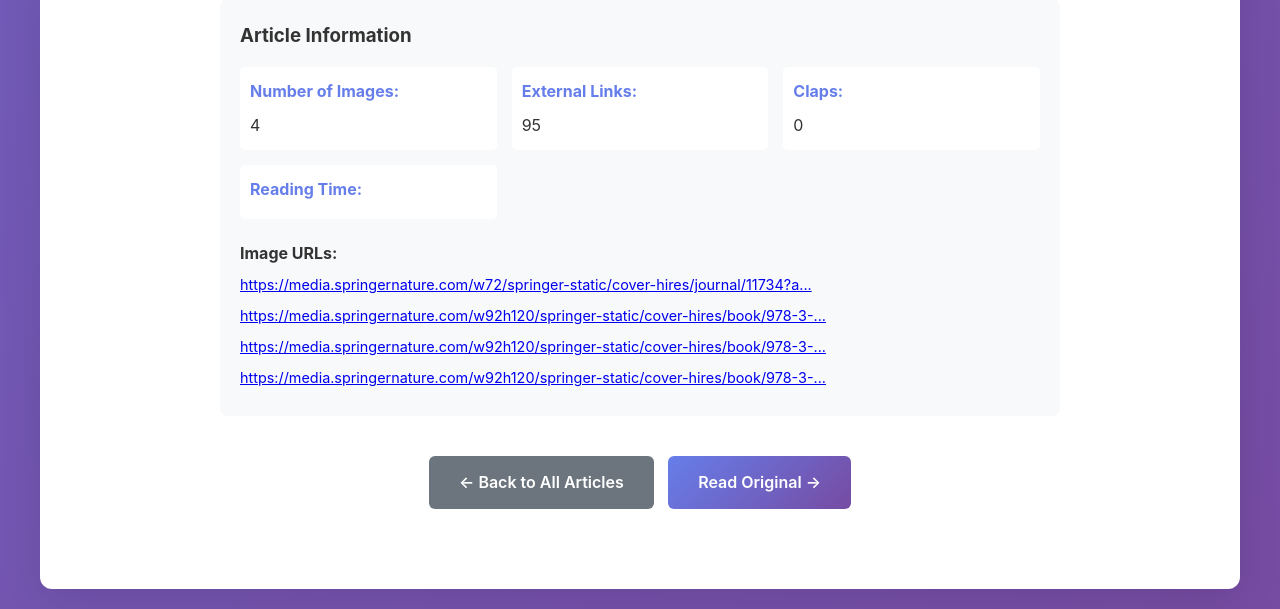
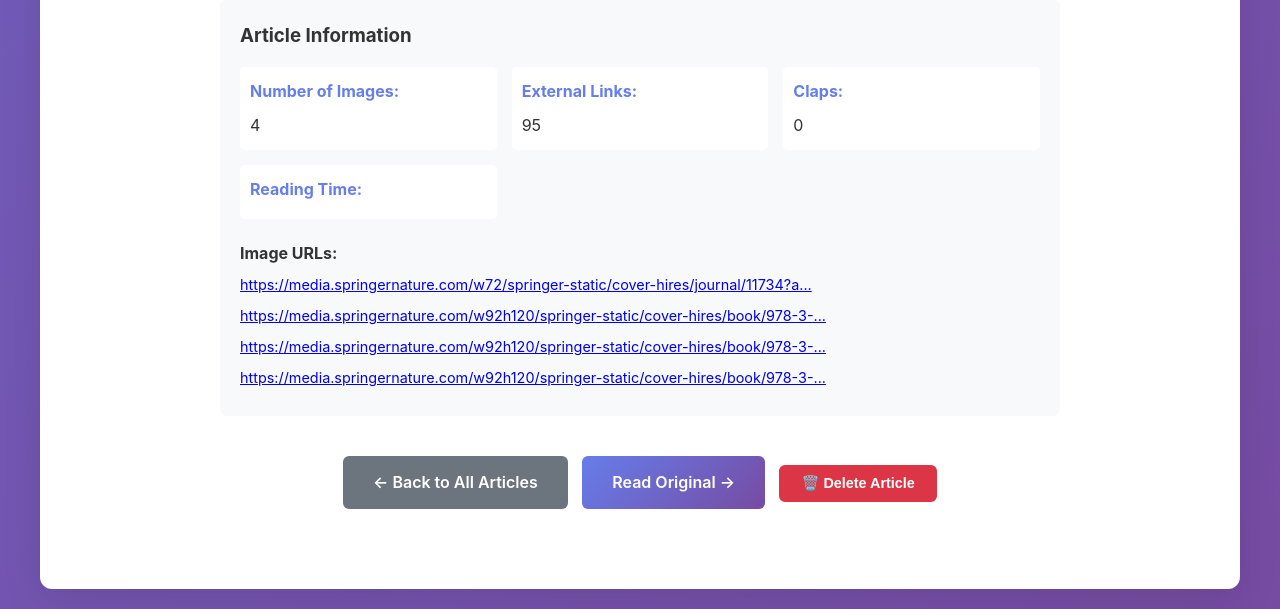
Before and after one commit to Yasir-Shah723/Scraper, a Flask app: page /article/1 in a window 1280 px wide. Shown: the part 4565-5174 px from the top of the page. Run offline with Flask 3, Linux system fonts and the light colour scheme.

Commit message:
ui update

```diff
--- a/app.py
+++ b/app.py
@@ -201,6 +201,33 @@
         })
 
     return render_template('articles.html', articles=articles, message=f'Found {len(articles)} article(s)')
+
+@app.route('/article/delete/<int:article_id>', methods=['POST'])
+def delete_article(article_id):
+    """Delete an article from CSV"""
+    try:
+        global articles_df
+        load_articles()
+
+        if articles_df is None or articles_df.empty:
+            return jsonify({'success': False, 'message': 'No articles found'}), 404
+
+        if article_id < 0 or article_id >= len(articles_df):
+            return jsonify({'success': False, 'message': 'Article not found'}), 404
+
+        # Remove the article from DataFrame
+        articles_df = articles_df.drop(articles_df.index[article_id])
+
+        # Reset index to maintain sequential IDs
+        articles_df.reset_index(drop=True, inplace=True)
+
+        # Save updated DataFrame to CSV
+        articles_df.to_csv(CSV_FILE, index=False, encoding='utf-8')
+
+        return jsonify({'success': True, 'message': 'Article deleted successfully'}), 200
+
+    except Exception as e:
+        return jsonify({'success': False, 'message': f'Error deleting article: {str(e)}'}), 500
 
 @app.route('/article/<int:article_id>')
 def article_detail(article_id):
--- a/static/style.css
+++ b/static/style.css
@@ -181,6 +181,25 @@
 .btn-link:hover {
     background: #667eea;
     color: white;
+}
+
+.btn-delete {
+    background: #dc3545;
+    color: white;
+    padding: 8px 20px;
+    border: 2px solid #dc3545;
+    font-size: 0.9em;
+}
+
+.btn-delete:hover:not(:disabled) {
+    background: #c82333;
+    border-color: #bd2130;
+    transform: translateY(-1px);
+}
+
+.btn-delete:disabled {
+    opacity: 0.6;
+    cursor: not-allowed;
 }
 
 /* Result Message */
--- a/templates/article_detail.html
+++ b/templates/article_detail.html
@@ -99,7 +99,6 @@
 
         <nav class="nav-tabs">
             <a href="/" class="nav-tab">Home</a>
-            <a href="/" class="nav-tab">Scrape</a>
             <a href="/search" class="nav-tab">Search</a>
             <a href="/articles" class="nav-tab active">Articles</a>
         </nav>
@@ -182,9 +181,50 @@
                         Read Original →
                     </a>
                     {% endif %}
+                    <button onclick="deleteArticle({{ article_id }}, '{{ article.Title|replace("'", "\\'") }}')" class="btn btn-delete" style="margin-left: 10px;">
+                        🗑️ Delete Article
+                    </button>
                 </div>
             </div>
         </main>
     </div>
+
+    <script>
+        function deleteArticle(articleId, articleTitle) {
+            if (!confirm(`Are you sure you want to delete "${articleTitle}"?\n\nThis action cannot be undone.`)) {
+                return;
+            }
+
+            // Show loading state
+            const button = event.target;
+            const originalText = button.innerHTML;
+            button.disabled = true;
+            button.innerHTML = '⏳ Deleting...';
+
+            // Send delete request
+            fetch(`/article/delete/${articleId}`, {
+                method: 'POST',
+                headers: {
+                    'Content-Type': 'application/json',
+                }
+            })
+            .then(response => response.json())
+            .then(data => {
+                if (data.success) {
+                    // Redirect to articles list
+                    window.location.href = '/articles';
+                } else {
+                    alert('Error: ' + data.message);
+                    button.disabled = false;
+                    button.innerHTML = originalText;
+                }
+            })
+            .catch(error => {
+                alert('Error deleting article: ' + error.message);
+                button.disabled = false;
+                button.innerHTML = originalText;
+            });
+        }
+    </script>
 </body>
 </html>
--- a/templates/index.html
+++ b/templates/index.html
@@ -15,7 +15,6 @@
 
         <nav class="nav-tabs">
             <a href="/" class="nav-tab active">Home</a>
-            <a href="/" class="nav-tab">Scrape</a>
             <a href="/search" class="nav-tab">Search</a>
             <a href="/articles" class="nav-tab">Articles</a>
         </nav>
--- a/templates/results.html
+++ b/templates/results.html
@@ -15,7 +15,6 @@
 
         <nav class="nav-tabs">
             <a href="/" class="nav-tab">Home</a>
-            <a href="/" class="nav-tab">Scrape</a>
             <a href="/search" class="nav-tab">Search</a>
             <a href="/articles" class="nav-tab">Articles</a>
         </nav>
--- a/templates/search.html
+++ b/templates/search.html
@@ -15,7 +15,6 @@
 
         <nav class="nav-tabs">
             <a href="/" class="nav-tab">Home</a>
-            <a href="/" class="nav-tab">Scrape</a>
             <a href="/search" class="nav-tab active">Search</a>
             <a href="/articles" class="nav-tab">Articles</a>
         </nav>
```
Also changed, not shown: templates/articles.html (+41 -1 lines).
